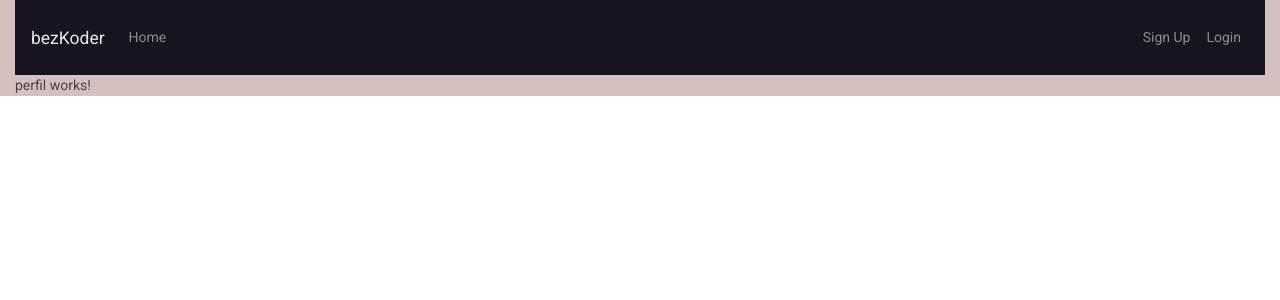
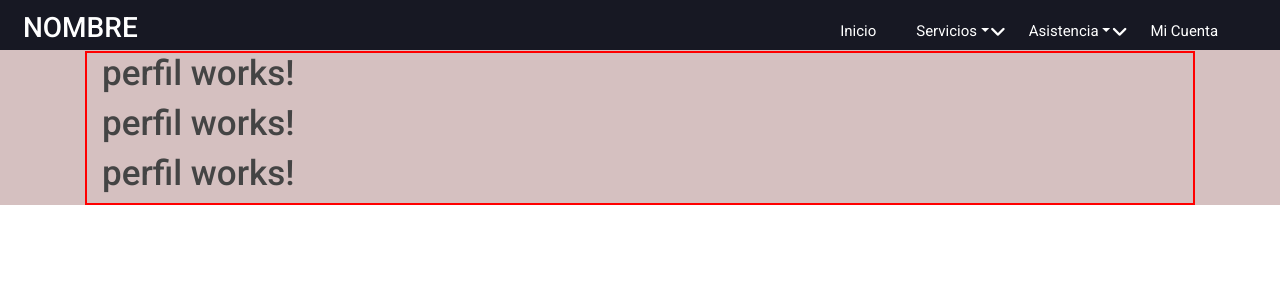
Before and after one commit to dennyschico100/trabajos1, an Angular app: page /profile in a window 1280 px wide. Shown: the top 300 px of the page. Built offline with nearby package versions, Linux system fonts and the light colour scheme.

Commit message:
navegacion casi lista

```diff
--- a/src/app/app.component.html
+++ b/src/app/app.component.html
@@ -8,7 +8,7 @@
       color: white;
     }
   </style>
-  <!--
+
   <div class="col-md-12 col-xs-12  offset-md-0 ">
 
     <h2>NOMBRE </h2>
@@ -42,8 +42,25 @@
           </ul>
 
         </li>
-        <li class="submenu"><a href="#"><span></span>Contactanos<span></span></a>
 
+        <li class="nav-item active  submenu"><a  ><span></span>Mi Cuenta<span></span></a>
+          <ul class="drop-menu children-list2 ml-auto" *ngIf="!isLoggedIn">
+            <li class="nav-item">
+              <a href="/register" class="nav-link" routerLink="register">Sign Up</a>
+            </li>
+            <li class="nav-item">
+              <a href="/login" class="nav-link" routerLink="login">Login</a>
+            </li>
+          </ul>
+
+          <ul class="drop-menu ml-auto children-list2 "   *ngIf="isLoggedIn">
+            <li class="nav-item">
+              <a href="/profile" class="nav-link" routerLink="profile">{{ username }}</a>
+            </li>
+            <li class="nav-item">
+              <a href class="nav-link" (click)="logout()">LogOut</a>
+            </li>
+          </ul>
 
         </li>
 
@@ -372,8 +389,10 @@
 
     }
   </style>
--->
 
+
+
+<!--
     <nav class="navbar navbar-expand navbar-dark bg-dark">
       <a href="#" class="navbar-brand">bezKoder</a>
       <ul class="navbar-nav mr-auto" routerLinkActive="active">
@@ -412,7 +431,7 @@
 
 
 
-
+  -->
 
 
 
--- a/src/app/components/perfil/perfil.component.html
+++ b/src/app/components/perfil/perfil.component.html
@@ -1 +1,25 @@
-<p>perfil works!</p>
+<div class="container">
+        <div class="col-md-12 col-xs-12">
+                <h1 color="#333" >perfil works!</h1>
+                <h1 color="#333" >perfil works!</h1>
+                <h1 color="#333" >perfil works!</h1>
+
+
+
+        </div>
+
+
+</div>
+
+<style>
+    .col-md-12{
+        border:2px solid red;
+    }
+    .container{
+        padding-top: 51px;
+    }
+
+
+
+
+</style>
--- a/src/app/components/registro-candidatos/registro-candidatos.component.ts
+++ b/src/app/components/registro-candidatos/registro-candidatos.component.ts
@@ -218,6 +218,7 @@ export class RegistroCandidatosComponent implements OnInit {
 
 
 
+
       },
       err => {
         console.warn(this.registrarForm1.value)
```
